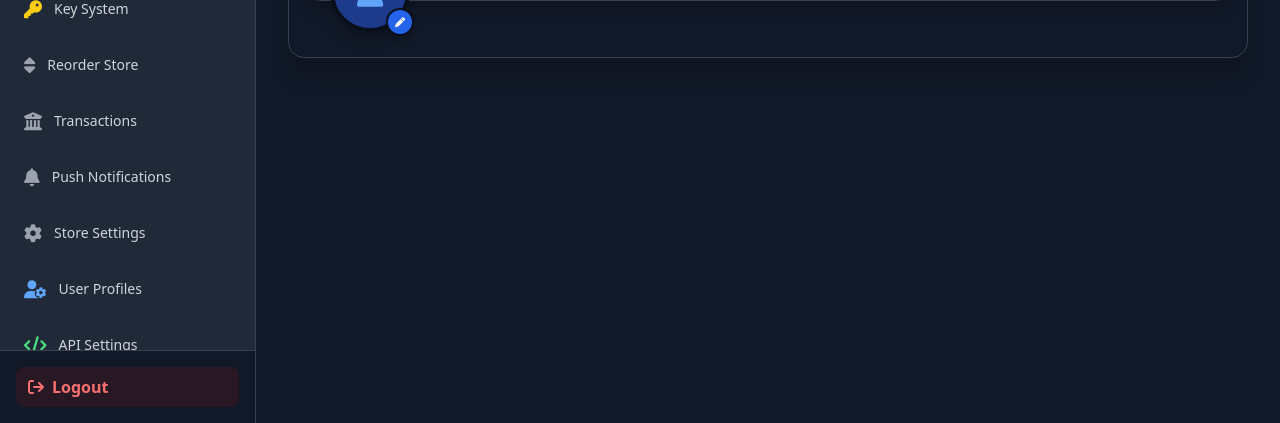
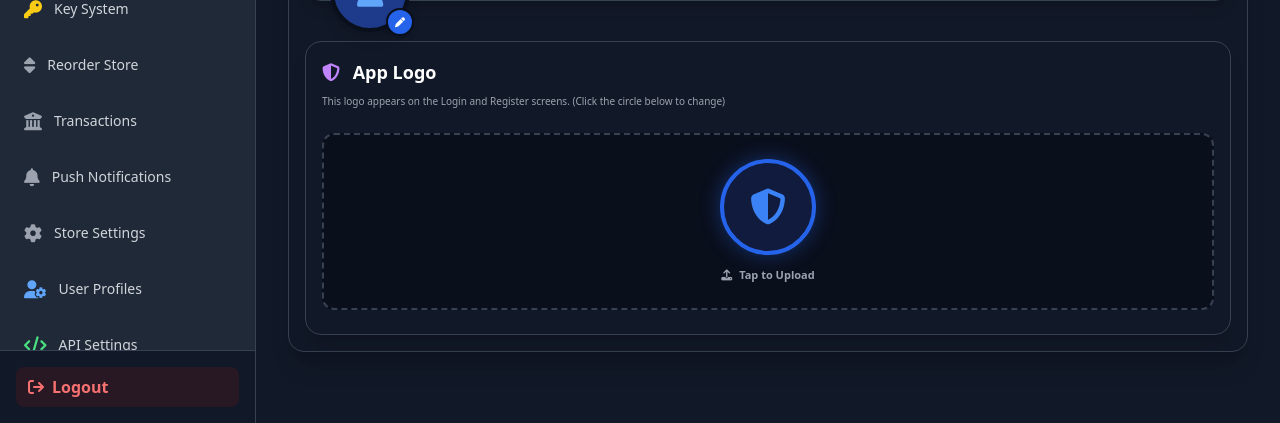
Before and after one commit to KARAMbhaiyaaaa425/yooooooo, a Flask app: page /admin/user_profile in a window 1280 px wide. Shown: the part 377-800 px from the top of the page. Run offline with Flask 3, Linux system fonts and the light colour scheme; the visitor is signed in with stand-in values (Sample User, id 1); data that the repository does not hold is empty; some libraries are stand-ins or nearby versions.

Commit message:
Add files via upload

```diff
--- a/templates/admin/user_profile.html
+++ b/templates/admin/user_profile.html
@@ -56,7 +56,29 @@
     <input type="file" id="avatarUpload" accept="image/*" class="hidden" onchange="handleImageUpload(event, 'avatar')">
     <input type="file" id="bannerUpload" accept="image/*" class="hidden" onchange="handleImageUpload(event, 'banner')">
 
+
+
+<div class="bg-gray-900 border border-gray-700 rounded-2xl p-4 shadow-xl mt-6">
+    <h3 class="text-lg font-bold text-white mb-2"><i class="fa-solid fa-shield-halved text-purple-400 mr-2"></i> App Logo</h3>
+    <p class="text-[10px] text-gray-400 mb-6">This logo appears on the Login and Register screens. (Click the circle below to change)</p>
+
+    <div class="flex items-center justify-center py-6 border-2 border-dashed border-gray-700 rounded-xl mb-2 bg-[#0a0f1c] cursor-pointer group hover:border-blue-500 transition" onclick="document.getElementById('logoUpload').click()">
+        <div class="text-center relative">
+            <div id="previewLogo" class="w-24 h-24 mx-auto rounded-full shadow-[0_0_20px_rgba(37,99,235,0.4)] overflow-hidden border-4 border-blue-600 mb-3 flex items-center justify-center bg-blue-900/30 text-blue-500 text-4xl">
+                {% if settings.app_logo %}
+                    <img src="{{ settings.app_logo }}" class="w-full h-full object-cover">
+                {% else %}
+                    <i class="fa-solid fa-shield-halved"></i>
+                {% endif %}
+            </div>
+            <p class="text-[11px] font-bold text-gray-400 group-hover:text-blue-400 transition"><i class="fa-solid fa-upload mr-1"></i> Tap to Upload</p>
+        </div>
+    </div>
+    <input type="file" id="logoUpload" accept="image/*" class="hidden" onchange="handleImageUpload(event, 'logo')">
 </div>
+
+</div>
+
 
 <script>
 async function handleImageUpload(event, type) {
@@ -107,6 +129,8 @@ async function handleImageUpload(event, type) {
                 } else {
                     preview.src = base64String;
                 }
+            } else if (type === 'logo') {
+                document.getElementById('previewLogo').innerHTML = '<img src="' + base64String + '" class="w-full h-full object-cover">';
             } else {
                 document.getElementById('previewBanner').style.backgroundImage = 'url(' + base64String + ')';
             }
@@ -114,7 +138,9 @@ async function handleImageUpload(event, type) {
             // Save to server
             try {
                 const payload = {};
-                payload[type === 'avatar' ? 'default_avatar' : 'default_banner'] = base64String;
+                if (type === 'avatar') payload['default_avatar'] = base64String;
+                else if (type === 'logo') payload['app_logo'] = base64String;
+                else payload['default_banner'] = base64String;
 
                 const response = await fetch('/admin/user_profile', {
                     method: 'POST',
@@ -127,7 +153,7 @@ async function handleImageUpload(event, type) {
                     Swal.fire({
                         icon: 'success',
                         title: 'Saved!',
-                        text: (type === 'avatar' ? 'Avatar' : 'Banner') + ' has been updated.',
+                        text: 'Image has been updated successfully.',
                         background: '#111827',
                         color: '#fff',
                         showConfirmButton: false,
@@ -145,4 +171,5 @@ async function handleImageUpload(event, type) {
     reader.readAsDataURL(file);
 }
 </script>
+
 {% endblock %}
```
